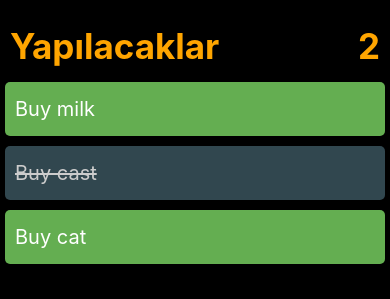
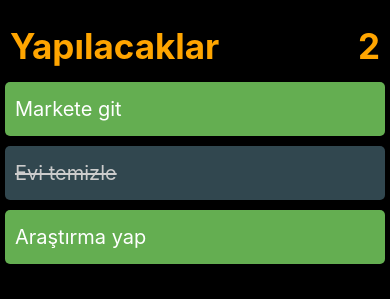
Before and after one commit to mustafacak/rn-todo-app, a React Native app: screen / in a window 390 px wide. Shown: the top 299 px of the page. Built offline with nearby package versions, Linux system fonts and the light colour scheme.

Commit message:
readme düzenlendi

```diff
--- a/src/App.js
+++ b/src/App.js
@@ -6,17 +6,17 @@ import TodoItem from './components/TodoItem';
 const dataList = [
   {
     id: '1',
-    title: 'Buy milk',
+    title: 'Markete git',
     isActive: true,
   },
   {
     id: '2',
-    title: 'Buy cast',
+    title: 'Evi temizle',
     isActive: false,
   },
   {
     id: '3',
-    title: 'Buy cat',
+    title: 'Araştırma yap',
     isActive: true,
   },
 ];
```
Also changed, not shown: screen.jpg (added), 1 other file (tests, documents, lock files or other folders).
